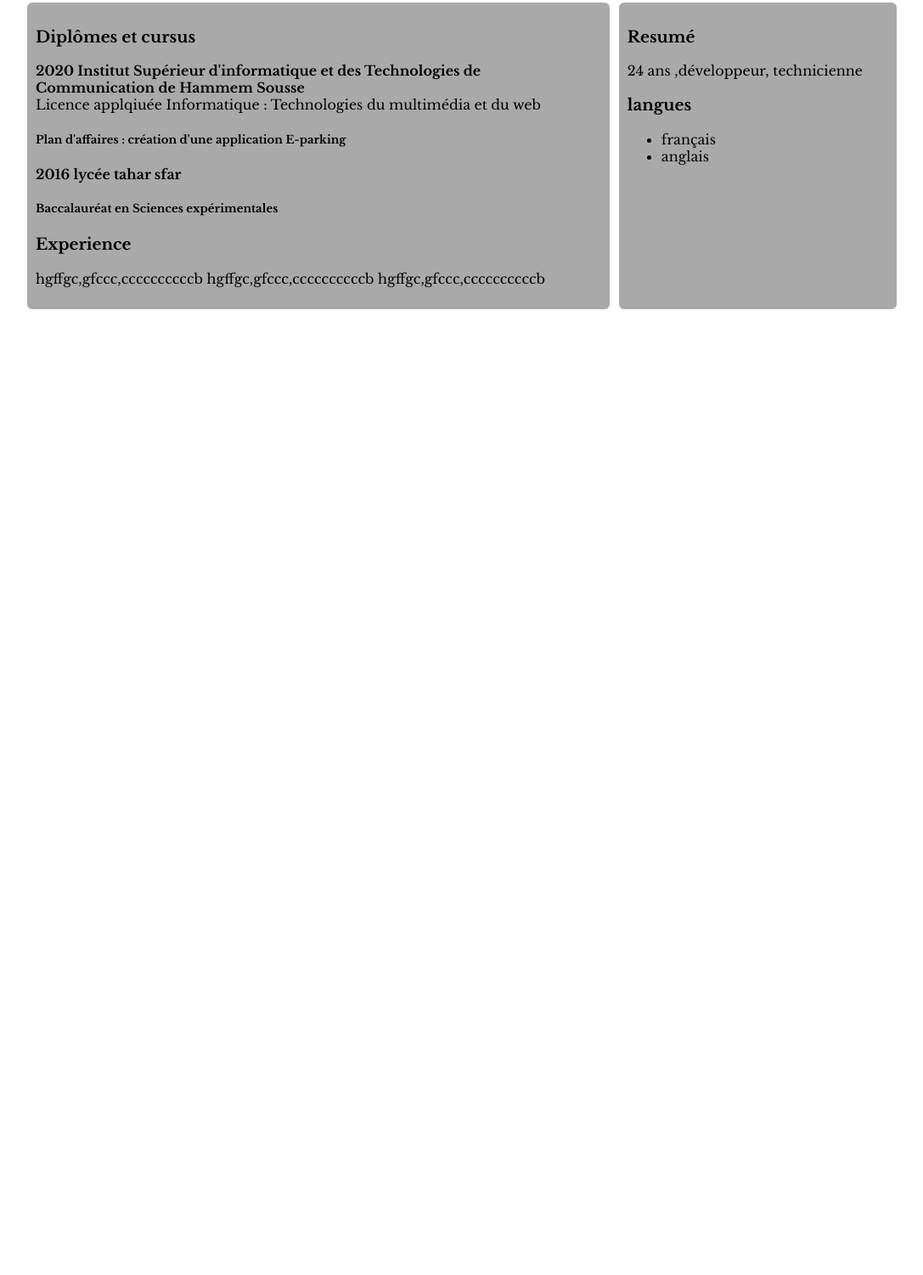
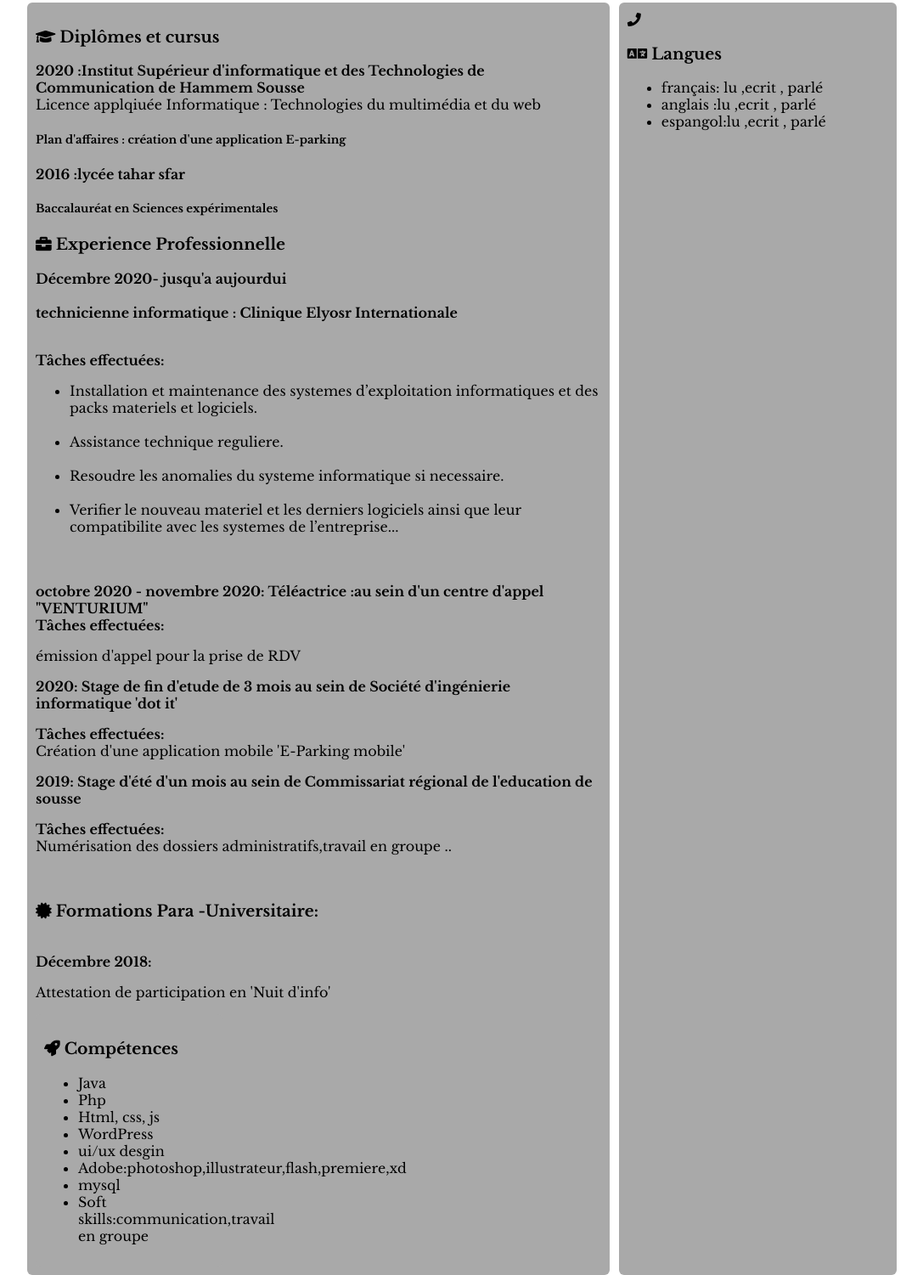
Before and after one commit to sirinetarchouni/portfolio, a plain HTML site: page index.html in a window 1280 px wide. Shown: the part 307-1808 px from the top of the page at 85% size, without its empty margins (96-1183 px from the left). Before the commit the page ends 800 px from the top, so only its background shows below. Drawn offline with nearby package versions, Linux system fonts and the light colour scheme; a script that the page names is missing.

Commit message:
protfolio version 1

```diff
--- a/index.html
+++ b/index.html
@@ -31,29 +31,63 @@
     </header>
     <main>
         <section>
-            <h3> Diplômes et cursus </h3>
+            <h3> <i class="fas fa-graduation-cap"></i> Diplômes et cursus </h3>
 
-            <p><h4>  2020 Institut Supérieur d'informatique et des Technologies de Communication de Hammem Sousse </h4>
+            <p><h4>  2020 :Institut Supérieur d'informatique et des Technologies de Communication de Hammem Sousse </h4>
                 Licence  applqiuée Informatique : Technologies du multimédia et du web</p>
             <h5>  <p> Plan d'affaires : création d'une application E-parking </p></h5>
-              <p><h4>2016 lycée tahar sfar</h4>
+              <p><h4>2016 :lycée tahar sfar</h4>
                 <h5><p>Baccalauréat en Sciences expérimentales</p></h5>
 
-            <h3>Experience </h3>
-            <p>hgffgc,gfccc,ccccccccccb
-                hgffgc,gfccc,ccccccccccb
-                hgffgc,gfccc,ccccccccccb
-            </p>
+            <h3><i class="fas fa-briefcase"></i> Experience Professionnelle</h3>
+            <h4>Décembre 2020- jusqu'a aujourdui</h4><br>
+               <h4> technicienne  informatique : Clinique Elyosr Internationale </h4><br>
+               <p><h4>Tâches effectuées: </h4><ul><li>Installation et maintenance des systemes d’exploitation informatiques et des packs materiels et logiciels.</li><br>
+                                  <li>Assistance technique reguliere.</li> <br>
+                                  <li>Resoudre les anomalies du systeme informatique si necessaire.</li> <br>
+                                  <li>Verifier le nouveau materiel et les derniers logiciels ainsi que leur compatibilite avec les systemes de l’entreprise...</li> <br>
+                                </ul> <br>
+                <h4>octobre 2020 - novembre 2020: Téléactrice :au sein d'un centre d'appel "VENTURIUM" <br>
+                 Tâches effectuées:</h4>
+                 <p>émission  d'appel pour la prise de RDV</p>
+
+               <h4> 2020: Stage de ﬁn d'etude de 3 mois au sein de Société d'ingénierie informatique 'dot it'</h4>
+                <p><h4>Tâches effectuées:</h4> Création d'une application mobile 'E-Parking mobile'</p>
+
+                <h4>2019: Stage d'été d'un mois au sein de Commissariat régional de l'education de sousse</h4>
+                <p><h4>Tâches effectuées:</h4> Numérisation des dossiers administratifs,travail en groupe .. </p><br>
+
+               <h3><i class="fas fa-certificate"></i> Formations Para -Universitaire: </h3><br>
+              <h4> Décembre 2018:</h4> <p>Attestation de participation en 'Nuit d'info'</p>
+              <aside>
+                <h3><i class="fas fa-rocket"></i> Compétences</h3><p>
+            <ul>
+            <li>Java</li>
+            <li>Php</li>
+            <li>Html, css, js </li>
+            <li>WordPress</li>
+            <li>ui/ux desgin </li>
+            <li>Adobe:photoshop,illustrateur,ﬂash,premiere,xd</li>
+            <li>mysql</li>
+            <li>Soft skills:communication,travail en groupe</li>
+        </p>
+
+            </ul>
+
+
+            </aside>
+
+
         </section>
         <aside>
-            <h3>Resumé</h3>
-            <p> 24 ans ,développeur, technicienne </p>
 
+            <i class="fas fa-phone"></i>
 
-            <h3>langues </h3>
+            <h3><i class="fas fa-language"></i> Langues </h3>
             <ul>
-                <li>français </li>
-                <li>anglais</li>
+                <li>français: lu ,ecrit , parlé  </li>
+                <li>anglais :lu ,ecrit , parlé </li>
+                <li>espangol:lu ,ecrit , parlé </li>
             </ul>
 
         </aside>
```
Also changed, not shown: 2 other files.
